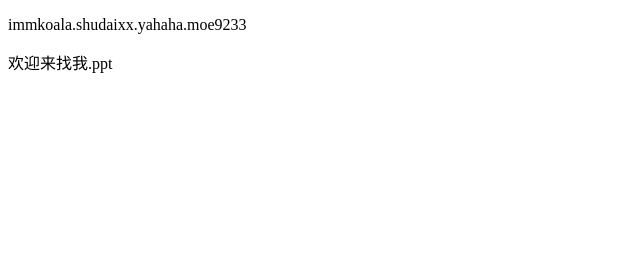
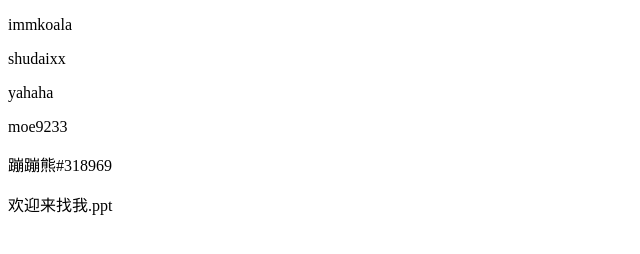
Before and after one commit to Sonz/immkoala, a website: page index.html in a window 1280 px wide. Shown: the whole page, without its empty margins (0-640 px from the left). Drawn offline with Linux system fonts and the light colour scheme.

Commit message:
feat: imkl

```diff
--- a/index.html
+++ b/index.html
@@ -6,7 +6,11 @@
   <title>immkoala</title>
 </head>
 <body>
-  <p>immkoala.shudaixx.yahaha.moe9233</p>
+  <p>immkoala</p>
+  <p>shudaixx</p>
+  <p>yahaha</p>
+  <p>moe9233</p>
+  <p>蹦蹦熊#318969</p>
   <p>欢迎来找我.ppt</p>
 </body>
 </html>
```
